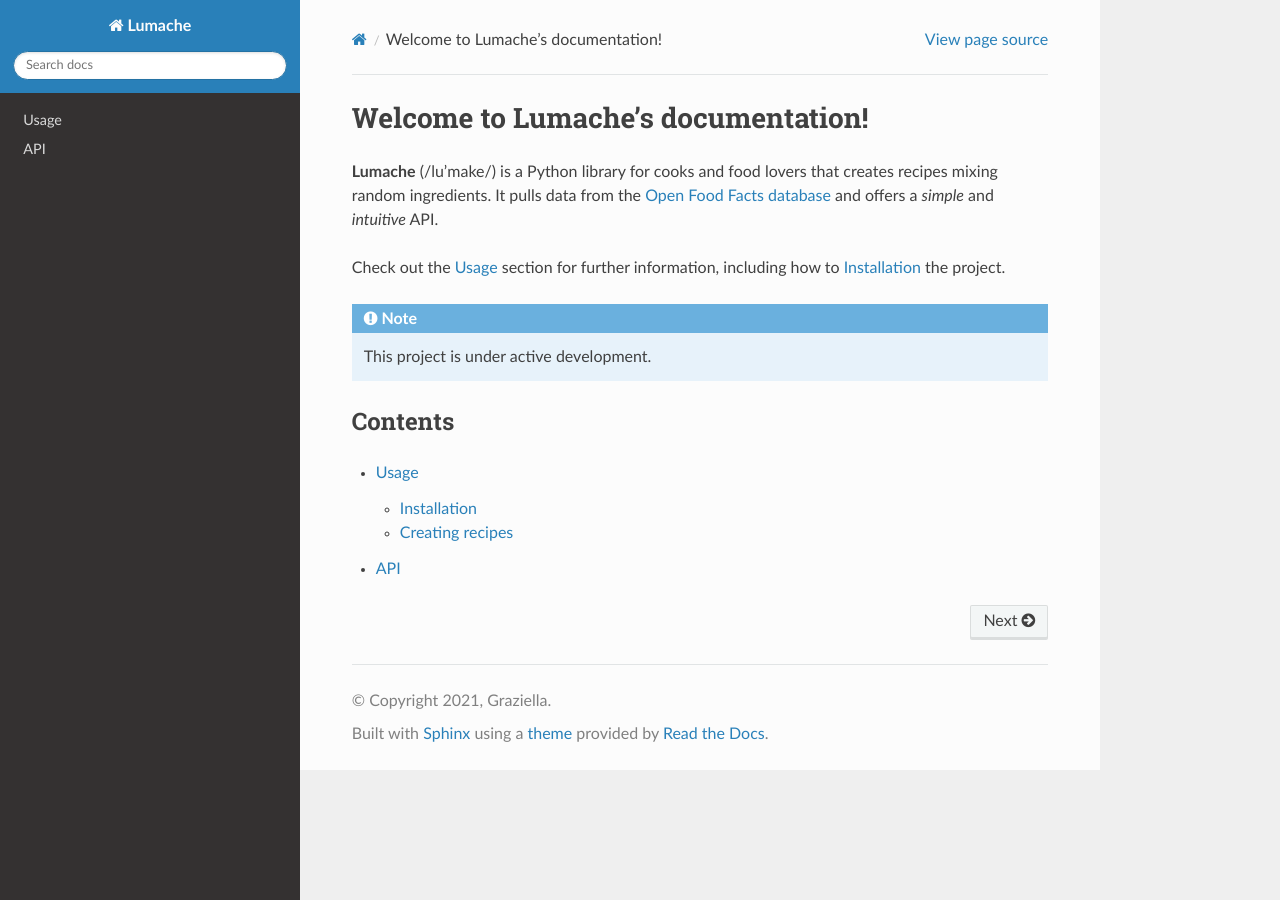
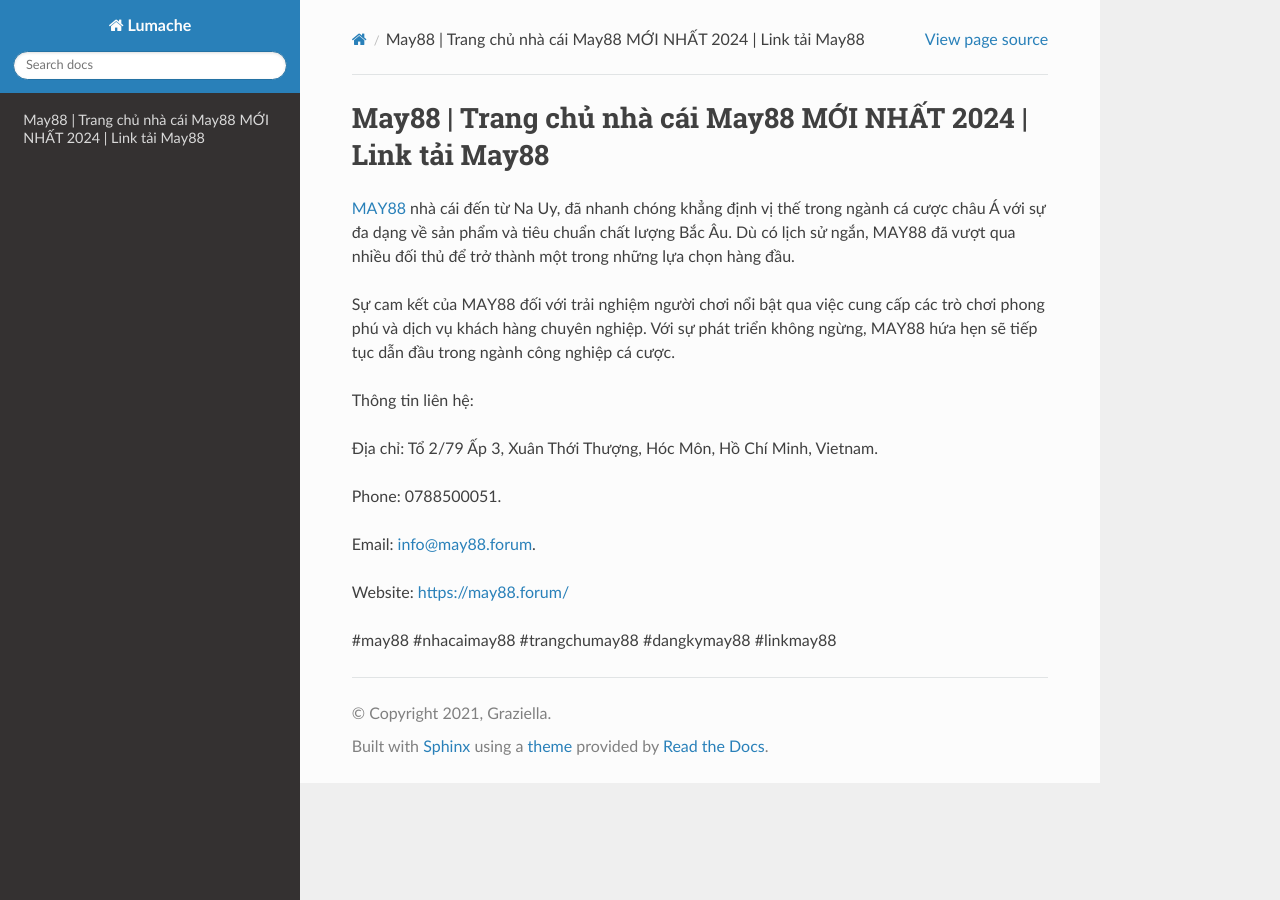
Before and after one commit to JonsCalicut123/may88forum, a Sphinx documentation site: the page built from docs/source/index.rst, in a window 1280 px wide. Built offline with Sphinx 7.4.7 and the Read the Docs theme 3.1.0, drawn with Linux system fonts in a browser that asks for light colours.

Commit message:
Update index.rst

```diff
--- a/docs/source/index.rst
+++ b/docs/source/index.rst
@@ -1,22 +1,18 @@
-Welcome to Lumache's documentation!
+May88 | Trang chủ nhà cái May88 MỚI NHẤT 2024 | Link tải May88
 ===================================
 
-**Lumache** (/lu'make/) is a Python library for cooks and food lovers
-that creates recipes mixing random ingredients.
-It pulls data from the `Open Food Facts database <https://world.openfoodfacts.org/>`_
-and offers a *simple* and *intuitive* API.
+`MAY88 <https://may88.forum/>`_ nhà cái đến từ Na Uy, đã nhanh chóng khẳng định vị thế trong ngành cá cược châu Á với sự đa dạng về sản phẩm và tiêu chuẩn chất lượng Bắc Âu. Dù có lịch sử ngắn, MAY88 đã vượt qua nhiều đối thủ để trở thành một trong những lựa chọn hàng đầu.
 
-Check out the :doc:`usage` section for further information, including
-how to :ref:`installation` the project.
+Sự cam kết của MAY88 đối với trải nghiệm người chơi nổi bật qua việc cung cấp các trò chơi phong phú và dịch vụ khách hàng chuyên nghiệp. Với sự phát triển không ngừng, MAY88 hứa hẹn sẽ tiếp tục dẫn đầu trong ngành công nghiệp cá cược.
 
-.. note::
+Thông tin liên hệ:
 
-   This project is under active development.
+Địa chỉ: Tổ 2/79 Ấp 3, Xuân Thới Thượng, Hóc Môn, Hồ Chí Minh, Vietnam.
 
-Contents
---------
+Phone: 0788500051.
 
-.. toctree::
+Email: info@may88.forum.
 
-   usage
-   api
+Website: https://may88.forum/
+
+#may88 #nhacaimay88 #trangchumay88 #dangkymay88 #linkmay88
```
